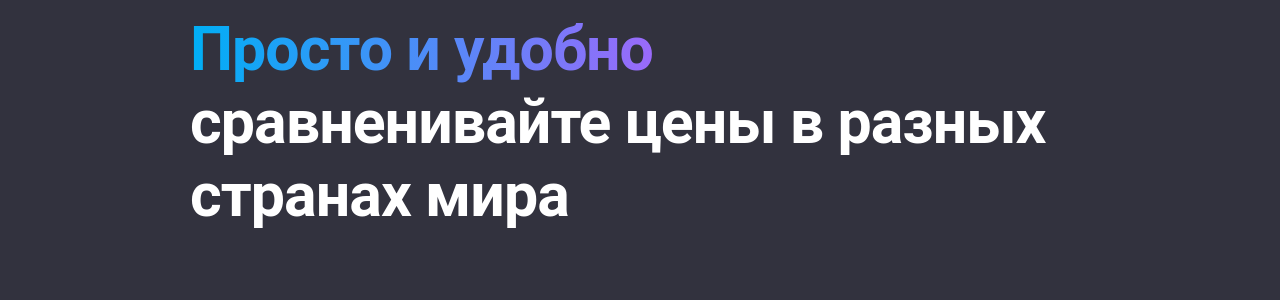
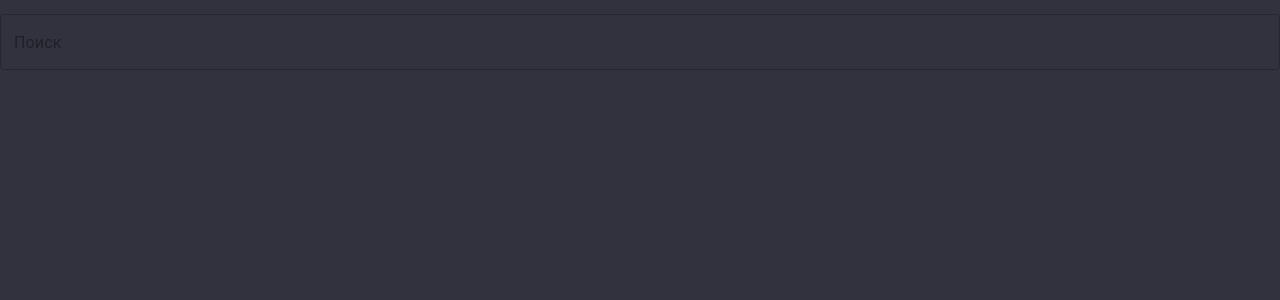
Before and after one commit to emargin/COL, a Next.js app: page / in a window 1280 px wide. Shown: the top 300 px of the page. Built offline with nearby package versions, Linux system fonts and the light colour scheme.

Commit message:
chore: add base `Seatch` component

```diff
--- /dev/null
+++ b/src/components/Search.jsx
@@ -0,0 +1,31 @@
+import React from 'react'
+import { Autocomplete, TextField } from '@mui/material'
+
+const styles = {
+    input: {
+        width: '100%',
+        borderRadius: '6px',
+        borderColor: 'red',
+        color: '#fff',
+    },
+}
+
+export default function Search() {
+    return (
+        <Autocomplete
+            disablePortal
+            id="combo-box-demo"
+            options={[]}
+            sx={styles.input}
+            renderInput={(params) => (
+                <TextField
+                    {...params}
+                    placeholder="Поиск"
+                    InputProps={{
+                        className: styles.input,
+                    }}
+                />
+            )}
+        />
+    )
+}
--- a/src/mock/index.js
+++ b/src/mock/index.js
@@ -1,7 +1,7 @@
 export const countryInfo = {
     restaurants: [{ id: 1, name: 'Ужин в ресторане', price: '1750р' }],
     market: [
-        { id: 1, name: 'Куринное филе 1кг', price: '225р' },
+        { id: 1, name: 'Куриное филе 1кг', price: '225р' },
         { id: 2, name: 'Coca-Cola 1литр', price: '65р' },
         { id: 3, name: 'Яйца 10шт', price: '120р' },
         { id: 4, name: 'Вода 1литр', price: '43р' },
--- a/src/pages/index.jsx
+++ b/src/pages/index.jsx
@@ -1,8 +1,8 @@
 import Head from 'next/head'
-import { Box, Typography } from '@mui/material'
+import { Box, Typography, Autocomplete, TextField } from '@mui/material'
 import { Inter } from '@next/font/google'
 import Header from '@/components/Header'
-// import styles from "@/styles/Home.module.css";
+import Search from '@/components/Search'
 
 const inter = Inter({ subsets: ['latin'] })
 
@@ -43,13 +43,15 @@ export default function Home() {
             </Head>
             {/* <Header /> */}
             <Box sx={styles.root} variant="main">
-                <Typography sx={styles.title} variant="h1">
+                {/* <Typography sx={styles.title} variant="h1">
                     <Typography sx={styles.mainText} variant="span">
                         Просто и удобно
                     </Typography>{' '}
                     <br />
                     сравненивайте цены в разных странах мира
-                </Typography>
+                </Typography> */}
+
+                <Search />
             </Box>
         </>
     )
```
